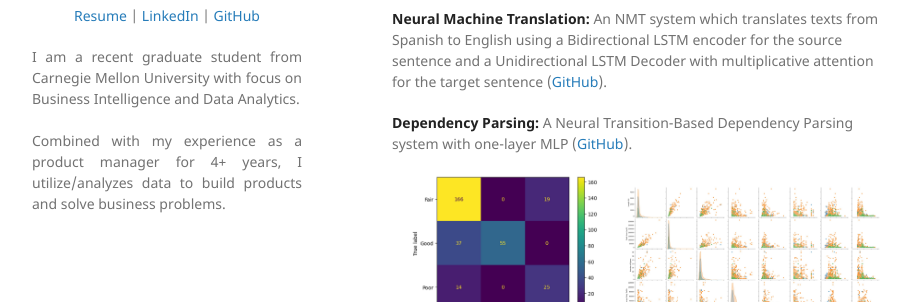
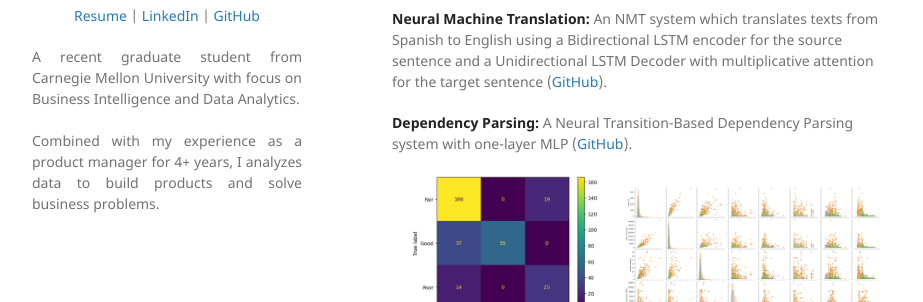
Before and after one commit to monikasembiring/monikasembiring.github.io, a Jekyll site: the page built from index.md, in a window 1280 px wide. Shown: the part 331-633 px from the top of the page, without its empty margins (178-1101 px from the left). Built offline with Jekyll 4.4.1, drawn with Linux system fonts in a browser that asks for light colours; our own code applies the rules of GitHub Pages for plain Markdown files.

Commit message:
Update _config.yml

```diff
--- a/_config.yml
+++ b/_config.yml
@@ -10,9 +10,9 @@ description:
   </p>
 
   <p align="justify">
-  I am a recent graduate student from Carnegie Mellon University with focus on Business Intelligence and Data Analytics.
+  A recent graduate student from Carnegie Mellon University with focus on Business Intelligence and Data Analytics.
   <br><br>
-  Combined with my experience as a product manager for 4+ years, I utilize/analyzes data to build products and solve business problems.
+  Combined with my experience as a product manager for 4+ years, I analyzes data to build products and solve business problems.
   <br><br>
   </p>
 
```
